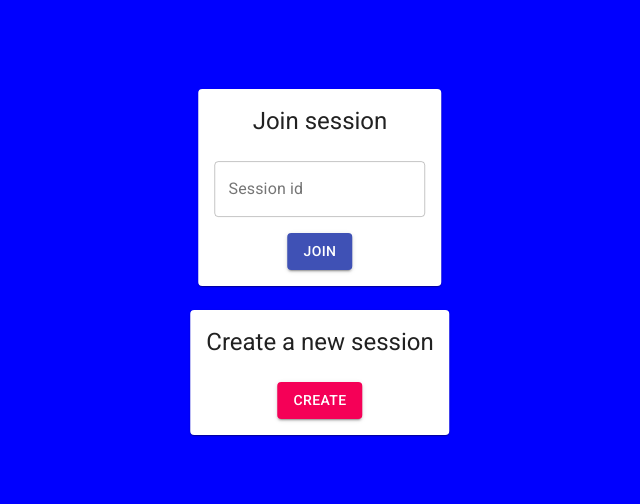
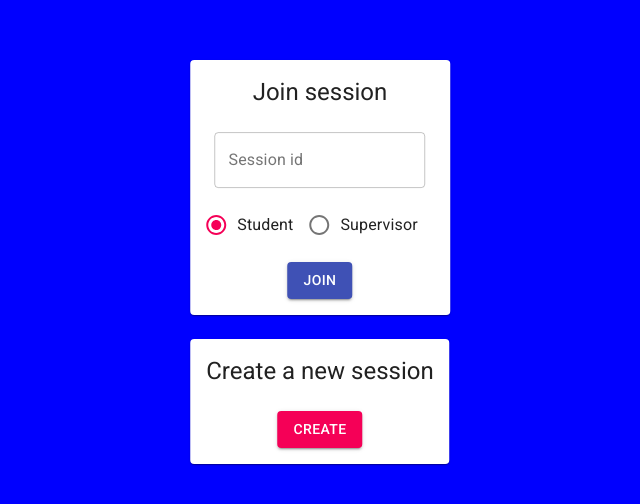
Before and after one commit to siavashhanifi/integrity-safe-queue, a React (Create React App) app in the folder react_front_end/: page / in a window 1280 px wide. Shown: the part 138-642 px from the top of the page, without its empty margins (320-960 px from the left). Built offline with nearby package versions, Linux system fonts and the light colour scheme.

Commit message:
add student-supervisor radioboxes and connected supervisor password textfield

```diff
--- a/react_front_end/src/JoinOrCreateSession/JoinSessionCard.js
+++ b/react_front_end/src/JoinOrCreateSession/JoinSessionCard.js
@@ -1,27 +1,43 @@
-import React from 'react';
-import { makeStyles } from '@material-ui/core/styles';
-import { CardContent, TextField, Typography, Button, Grid, Card } from '@material-ui/core';
-
-
+import React from "react";
+import { makeStyles } from "@material-ui/core/styles";
+import {
+  CardContent,
+  TextField,
+  Typography,
+  Button,
+  Grid,
+  Card,
+} from "@material-ui/core";
+import RadioButtons from './RadioButtons';
 
 const useStyles = makeStyles({
   cardContent: {
-        padding: '16px',
+    padding: "16px",
     "&:last-child": {
-            paddingBottom: '16px'
-        }
+      paddingBottom: "16px",
+    },
   },
 });
 
-
 export default function JoinSessionCard() {
   const classes = useStyles();
-    const [sessionId, setSessionId] = React.useState('');
+  const [role, setRole] = React.useState('student');
+
+  const [sessionId, setSessionId] = React.useState("");
   const handleChangedSessionId = (event) => {
     setSessionId(event.target.value);
   };
-    return(
-        <Card >
+
+
+  const [password, setPassword] = React.useState("");
+  const handleChangedPassword = (event) => {
+    setPassword(event.target.value);
+  };
+
+
+  return (
+
+    <Card>
       <CardContent className={classes.cardContent}>
         <Grid
           container
@@ -30,7 +46,6 @@ export default function JoinSessionCard() {
           alignItems="center"
           justify="center"
         >
-
           <Grid item>
             <Typography gutterBottom variant="h5" component="h2">
               Join session
@@ -38,7 +53,8 @@ export default function JoinSessionCard() {
           </Grid>
 
           <Grid item>
-                    <TextField id="outlined-basic"
+            <TextField
+              id="outlined-basic"
               label="Session id"
               variant="outlined"
               value={sessionId}
@@ -46,7 +62,25 @@ export default function JoinSessionCard() {
             />
           </Grid>
           <Grid item>
-                    <Button color="primary" variant="contained">Join</Button>
+            <RadioButtons role={role} setRole={setRole}/>
+          </Grid>
+
+            {role === 'supervisor' ?
+                    (<Grid item>
+                    <TextField
+                        id="outlined-basic"
+                        label="Password"
+                        variant="outlined"
+                        value={password}
+                        onChange={handleChangedPassword}
+                      />
+                    </Grid>)
+            : null }
+
+          <Grid item>
+            <Button color="primary" variant="contained">
+              Join
+            </Button>
           </Grid>
         </Grid>
       </CardContent>
--- /dev/null
+++ b/react_front_end/src/JoinOrCreateSession/RadioButtons.js
@@ -0,0 +1,31 @@
+import React from "react";
+import { makeStyles } from "@material-ui/core/styles";
+import {RadioGroup, Radio, FormControlLabel} from '@material-ui/core';
+
+
+const useStyles = makeStyles({
+
+});
+
+export default function RadioButtons(props) {
+    const handleChange = (event) => {
+        props.setRole(event.target.value);
+      };
+
+    return(
+        <RadioGroup
+              row
+              aria-label="Role"
+              name="role"
+              value={props.role}
+              onChange={handleChange}
+            >
+              <FormControlLabel
+                value="student"
+                control={<Radio />}
+                label="Student"
+              />
+              <FormControlLabel value="supervisor" control={<Radio />} label="Supervisor" />
+        </RadioGroup>
+    );
+}
```
Lines whose indentation alone changed are shown as unchanged.
